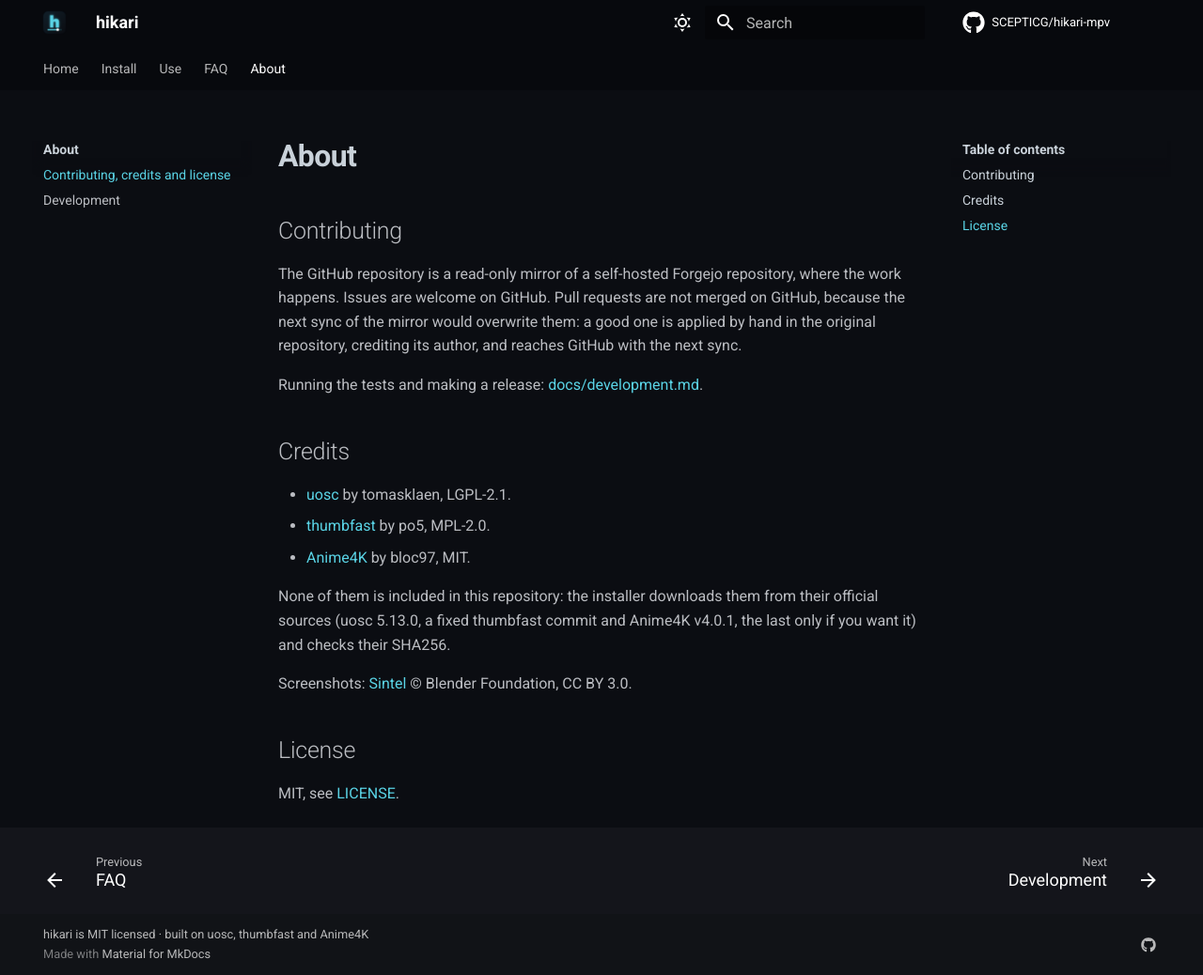
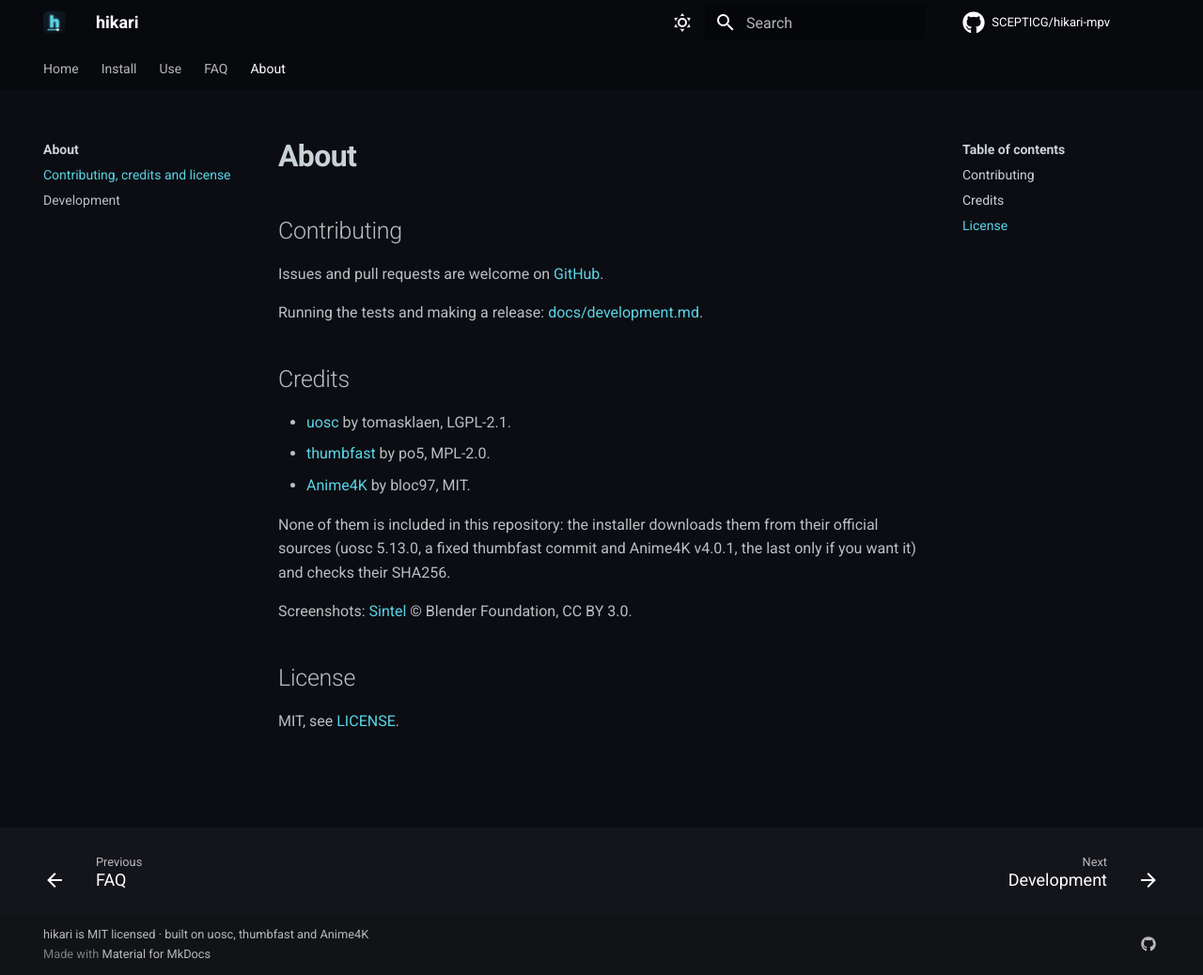
Before and after one commit to SCEPTICG/hikari-mpv, an MkDocs documentation site: the page built from docs/about.md, in a window 1280 px wide and 1038 px high. Shown: the whole window at 94% size. Built offline with MkDocs 1.6.1 and Material for MkDocs 9.7.7, drawn with Linux system fonts in a browser that asks for light colours; comment, search, counter and statistics services are not loaded.

Commit message:
docs: quitar la mención a Forgejo y al espejo

```diff
--- a/docs/about.md
+++ b/docs/about.md
@@ -2,7 +2,7 @@
 
 ## Contributing
 
-The GitHub repository is a read-only mirror of a self-hosted Forgejo repository, where the work happens. Issues are welcome on GitHub. Pull requests are not merged on GitHub, because the next sync of the mirror would overwrite them: a good one is applied by hand in the original repository, crediting its author, and reaches GitHub with the next sync.
+Issues and pull requests are welcome on [GitHub](https://github.com/SCEPTICG/hikari-mpv).
 
 Running the tests and making a release: [docs/development.md](development.md).
 
```
Also changed, not shown: README.md (+1 -1 lines), docs/development.md (+1 -1 lines).
